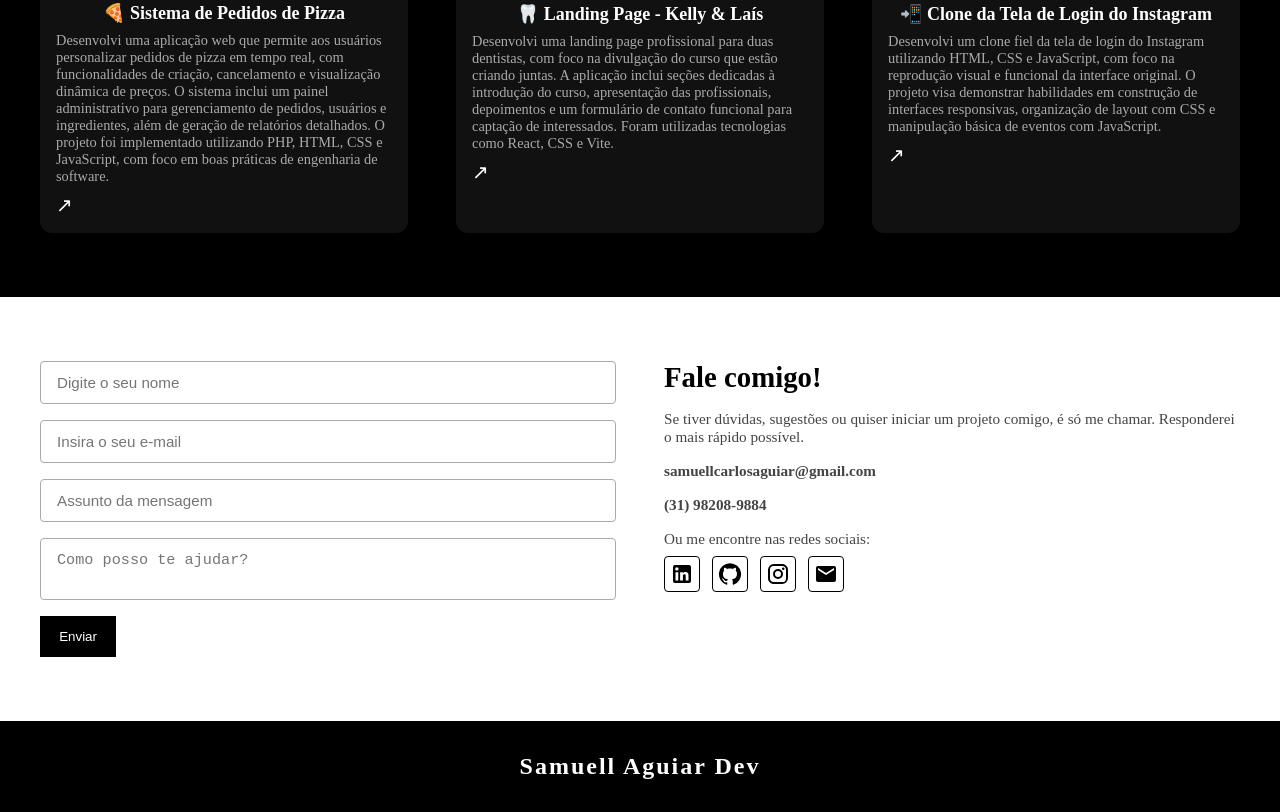
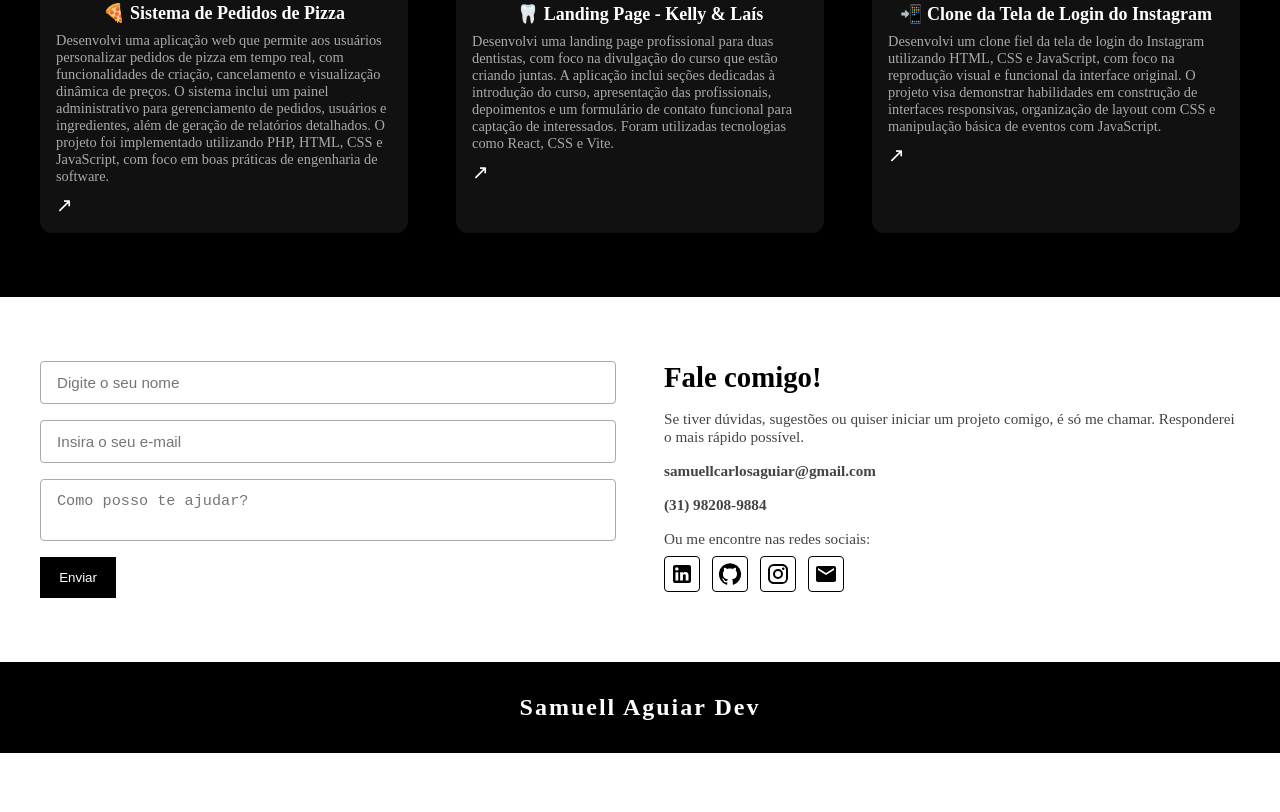
Before and after one commit to SamuellAguiar/Portfolio, a React (Vite) app in the folder portfolio/: page / in a window 1280 px wide. Shown: the part 2802-3614 px from the top of the page. After the commit the page ends 3555 px from the top, so only its background shows below. Built offline with nearby package versions, Linux system fonts and the light colour scheme.

Commit message:
refactor(contact): update Contact component structure and behavior
- simplify JSX and state handling in Contact.jsx
- improve accessibility and layout for the contact section
- remove unused imports and tighten component logic

```diff
--- a/portfolio/src/components/contact/Contact.jsx
+++ b/portfolio/src/components/contact/Contact.jsx
@@ -39,12 +39,6 @@ function Contact() {
                               placeholder="Insira o seu e-mail"
                               required
                          />
-                         <input
-                              type="text"
-                              name="title"
-                              placeholder="Assunto da mensagem"
-                              required
-                         />
                          <textarea
                               name="message"
                               placeholder="Como posso te ajudar?"
```
